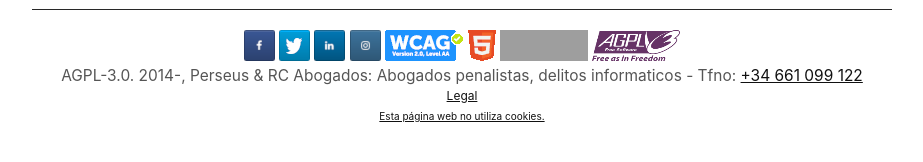
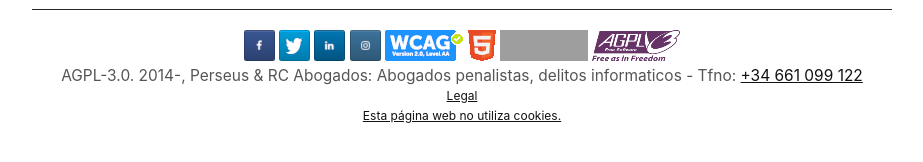
Before and after one commit to streaming10/perseusnew, a Jekyll site: the page built from reclamacion-de-cantidad.md, in a window 1280 px wide. Shown: the part 267-429 px from the top of the page, without its empty margins (158-1081 px from the left). Built offline with Jekyll 4.4.1, drawn with Linux system fonts in a browser that asks for light colours; our own code applies the rules of GitHub Pages for plain Markdown files; grey boxes are pictures that could not be loaded.

Commit message:
Update default.html

```diff
--- a/_layouts/default.html
+++ b/_layouts/default.html
@@ -102,7 +102,7 @@
 	</div>
 	<div style="font-size: 12px; text-align: center; "><a title="Legal" href="/legal.html">Legal</a></div>
 </div>
-	<div style="font-size: 10px; text-align: center; "><a title="Esta página web no utiliza cookies.">Esta página web no utiliza cookies.</a></div>
+	<div style="font-size: 12px; text-align: center; "><a title="Esta página web no utiliza cookies.">Esta página web no utiliza cookies.</a></div>
 </footer>
 
 </body>
```
